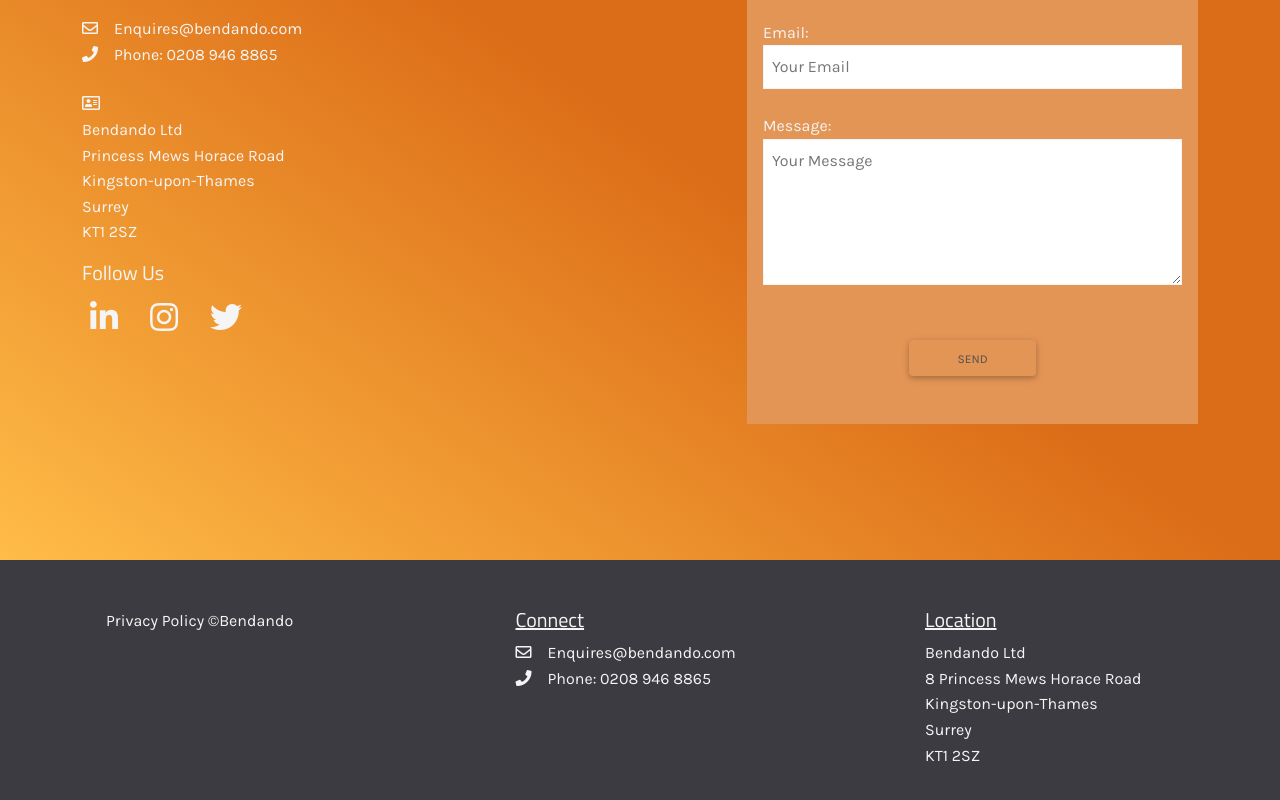
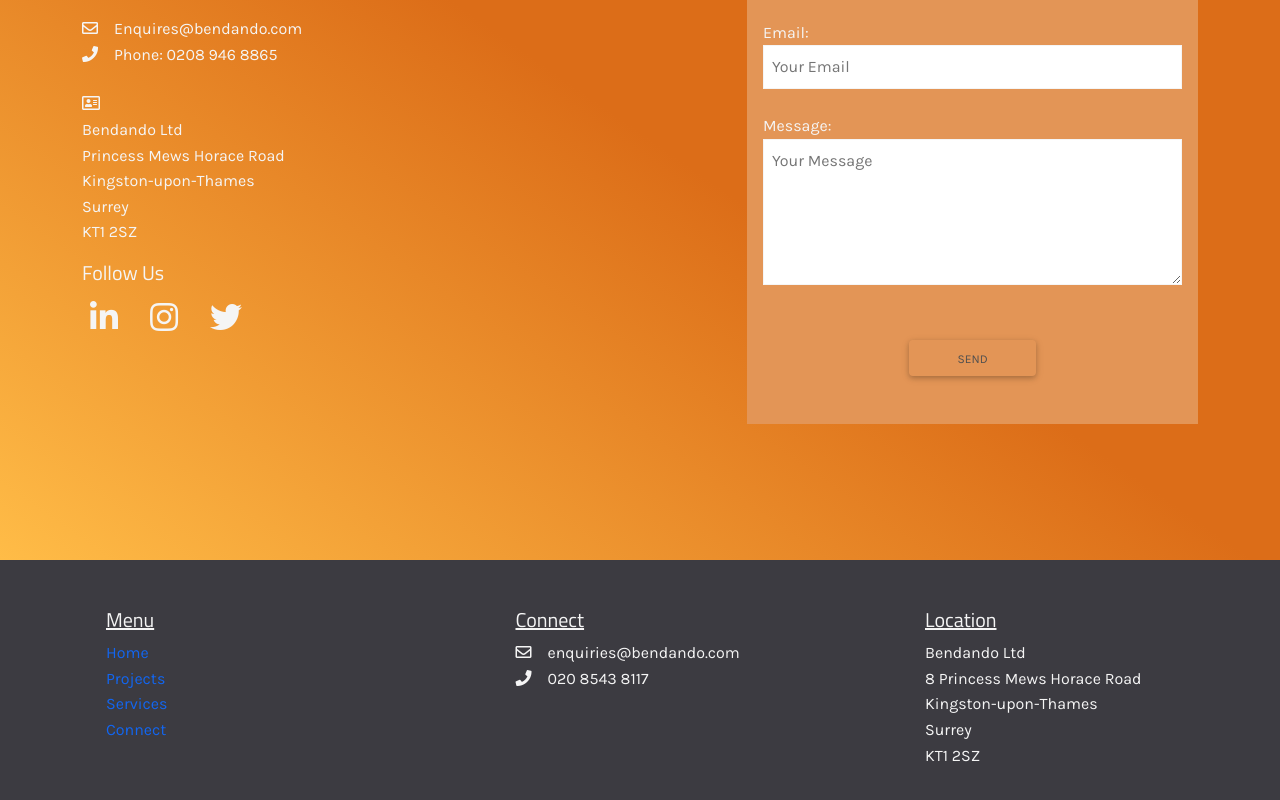
Before and after one commit to bendandoSolo/bendando, a Next.js app: page /connect in a window 1280 px wide. Shown: the part 332-1132 px from the top of the page. Built offline with nearby package versions, Linux system fonts and the light colour scheme.

Commit message:
updated footer content

```diff
--- a/pages/components/Footer.js
+++ b/pages/components/Footer.js
@@ -9,7 +9,29 @@
       <footer className="container">
         <div className="row p-4 justify-content-between">
           <div className="col-md-3">
-            <p>Privacy Policy ©Bendando</p>
+              <h5>Menu</h5>
+              <ul>
+              <li><Link href="/" style={{color: '#ffffff'}}>
+               Home
+              </Link>
+              </li>
+              <li><Link href="/">
+               Projects
+              </Link>
+              </li>
+              <li><Link href="/">
+               Services
+              </Link>
+              </li>
+              <li><Link href="/">
+               Connect
+              </Link>
+              </li>
+              </ul>
+
+
+
+
           </div>
           <div className="col-md-3 footer-links">
             <h5>Connect</h5>
@@ -18,14 +40,14 @@
                 <a>
                   <li>
                     <i className="far fa-envelope me-3"></i>
-                    Enquires@bendando.com
+                    enquiries@bendando.com
                   </li>
                 </a>
               </Link>
               <Link href="tel:+4402089468865">
                 <a>
                   <li>
-                    <i className="fas fa-phone me-3"></i>Phone: 0208 946 8865
+                    <i className="fas fa-phone me-3"></i>020 8543 8117
                   </li>
                 </a>
               </Link>
--- a/pages/index.js
+++ b/pages/index.js
@@ -316,7 +316,7 @@
           </div>
         </div> */}
       </div>
-      <Footer />
+
     </div>
   );
 }
```
Also changed, not shown: 1 other file (tests, documents, lock files or other folders).
